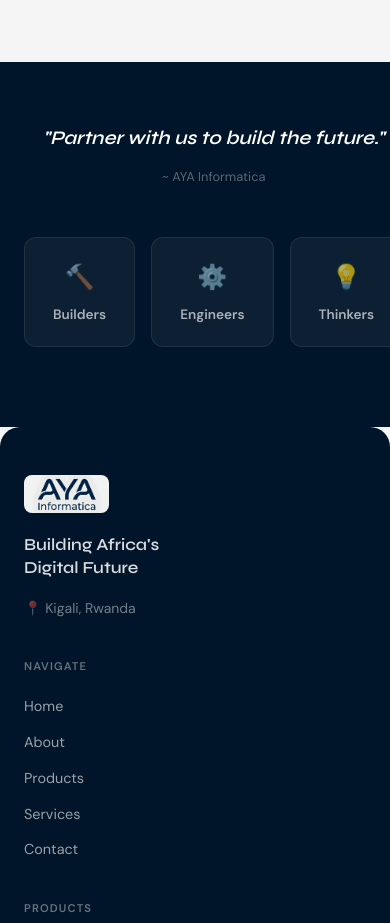
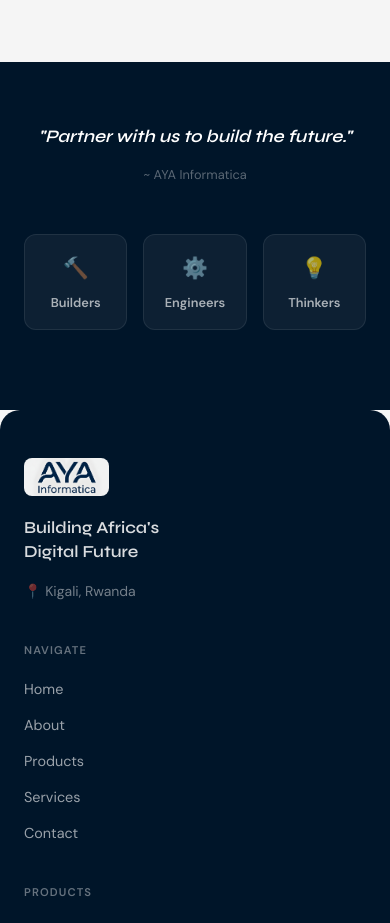
Before and after one commit to AYA-Informatica/aya-informatica-website, a React (Vite) app: page /contact in a window 390 px wide. Shown: the part 2260-3183 px from the top of the page. Built offline with nearby package versions, Linux system fonts and the light colour scheme.

Commit message:
Add SEO essentials: robots.txt, sitemap.xml, and fix contact closing section responsiveness

```diff
--- a/src/pages/ContactPage.css
+++ b/src/pages/ContactPage.css
@@ -308,6 +308,7 @@
   display: flex;
   gap: 1rem;
   flex-shrink: 0;
+  flex-wrap: wrap;
 }
 
 .contact-closing__pillar {
@@ -318,12 +319,13 @@
   background: rgba(255,255,255,0.05);
   border: 1px solid rgba(255,255,255,0.08);
   border-radius: var(--radius);
-  padding: 1.25rem 1.75rem;
+  padding: 1.25rem 1.5rem;
   font-size: 0.85rem;
   font-weight: 600;
   color: rgba(255,255,255,0.65);
-  min-width: 90px;
+  min-width: 85px;
   text-align: center;
+  flex: 1;
 }
 
 .contact-closing__pillar span:first-child {
@@ -353,6 +355,15 @@
   .contact-info {
     position: static;
   }
+  .contact-closing__inner {
+    flex-direction: column;
+    align-items: center;
+    text-align: center;
+  }
+  .contact-closing__pillars {
+    width: 100%;
+    max-width: 400px;
+  }
 }
 
 @media (max-width: 600px) {
@@ -371,11 +382,15 @@
   .contact-form__submit {
     align-self: stretch;
   }
-  .contact-closing__inner {
-    flex-direction: column;
-    text-align: center;
+  .contact-closing__quote blockquote {
+    font-size: 1.1rem;
   }
-  .contact-closing__pillars {
-    justify-content: center;
+  .contact-closing__pillar {
+    padding: 1rem 1.25rem;
+    font-size: 0.8rem;
+    min-width: 75px;
+  }
+  .contact-closing__pillar span:first-child {
+    font-size: 1.3rem;
   }
 }
```
Also changed, not shown: public/robots.txt (added), 1 other file (tests, documents, lock files or other folders).
